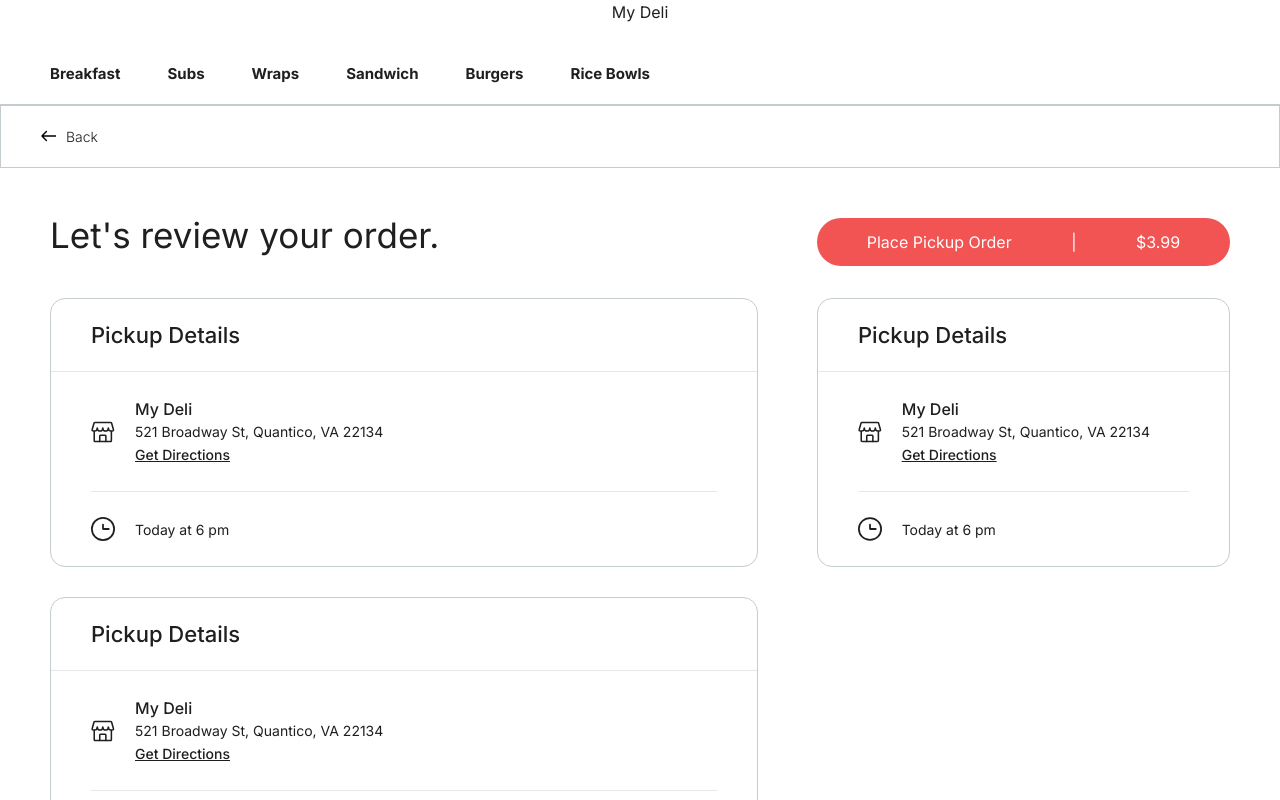
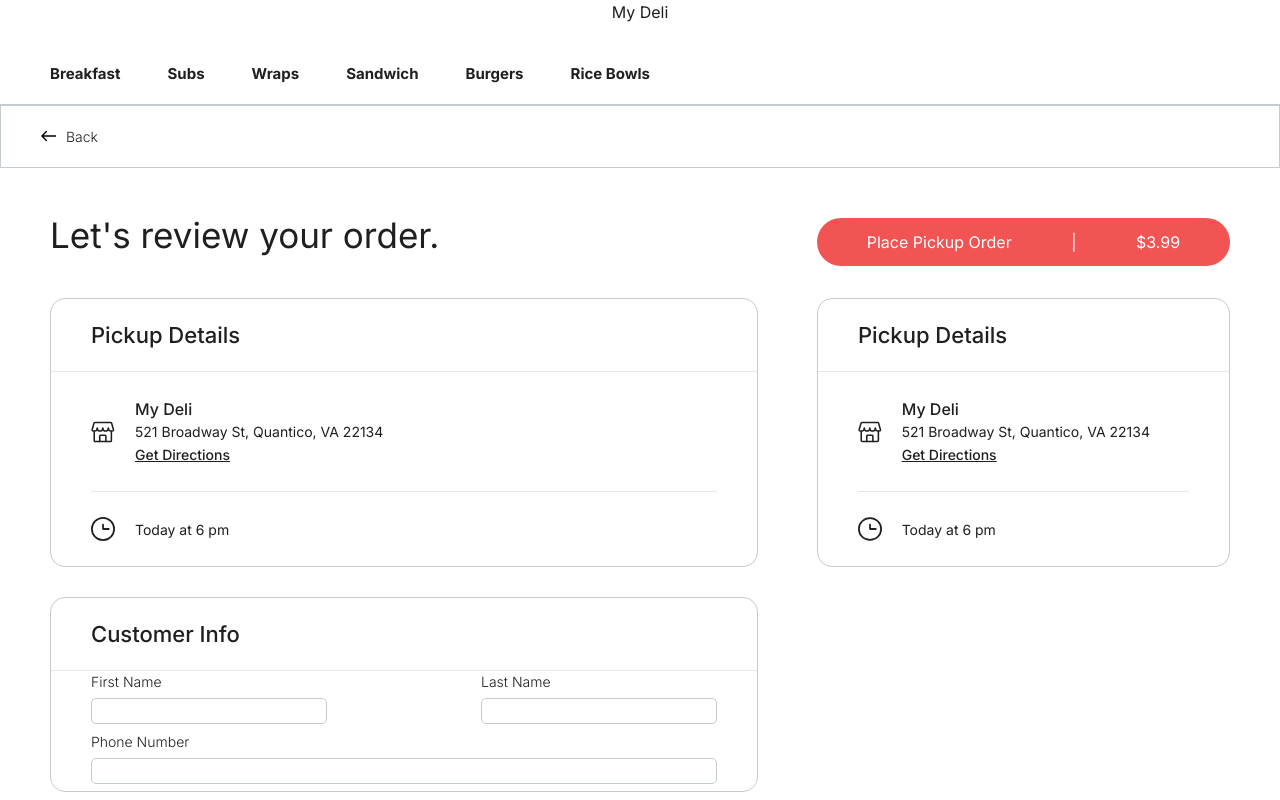
Before and after one commit to sejungk/my-deli_web-app, a Next.js app: page /checkout/1 in a window 1280 px wide. Shown: the top 800 px of the page. Built offline with nearby package versions, Linux system fonts and the light colour scheme.

Commit message:
created customer info component

```diff
--- a/app/checkout/[id]/page.jsx
+++ b/app/checkout/[id]/page.jsx
@@ -8,7 +8,7 @@ export default function Checkout() {
       <div className={styles.leftSection}>
         <span className={styles.orderHeader}>Let's review your order.</span>
         <PickupDetails />
-        <PickupDetails />
+        <CustomerInfo />
         <PickupDetails />
       </div>
       <div className={styles.rightSection}>
--- a/app/globals.css
+++ b/app/globals.css
@@ -92,3 +92,8 @@ input[type='radio'] {
   transform: scale(1.5);
   margin-right: 20px;
 }
+
+.flex_row {
+  display: flex;
+  justify-content: space-between;
+}
--- a/component/CustomerInfo.jsx
+++ b/component/CustomerInfo.jsx
@@ -1,8 +1,33 @@
 import styles from "../styles/CustomerInfo.module.css";
+import Image from "next/image";
 
 const CustomerInfo = () => {
   return (
     <div className={styles.container}>
+      <div className={styles.customerInfoHeaderSection}>
+        <h1>Customer Info</h1>
+      </div>
+
+      <hr></hr>
+
+      <div className={styles.pickupSection}>
+        <div className="flex_row">
+          <div>
+            <p>First Name</p>
+            <input className={styles.input} type="text" id="name" name="name" required minlength="1"></input>
+          </div>
+
+          <div>
+            <p>Last Name</p>
+            <input className={styles.input} type="text" id="name" name="name" required minlength="1"></input>
+          </div>
+        </div>
+
+        <div>
+          <p>Phone Number</p>
+          <input className={styles.input} type="text" id="name" name="name" required minlength="1"></input>
+        </div>
+      </div>
 
     </div>
   )
--- a/styles/CustomerInfo.module.css
+++ b/styles/CustomerInfo.module.css
@@ -1,3 +1,46 @@
 .container {
-  background-color: light-green;
+  padding: 0;
+  border: var(--light-blue_border);
+  border-radius: 15px;
 }
+
+.customerInfoHeaderSection {
+  padding: 25px 40px;
+}
+
+.input{
+    margin: 0.4rem 0;
+    border-radius: 5px;
+    border: 1.5px solid #C4CCCF !important;
+    width: 100%;
+}
+
+.pickupSection {
+  padding: 0 40px;
+
+}
+
+.infoSection {
+  display: flex;
+  align-items: center;
+  padding: 25px 0;
+}
+
+.logoWrapper {
+  width: 24px;
+  height: 24px;
+  position: relative;
+  margin-right: 20px;
+}
+
+.infoWrapper p {
+  font-weight: 400;
+}
+
+.infoWrapper {
+  flex-basis: 88%;
+}
+
+.infoWrapper a {
+  font-weight: 500;
+}
```
